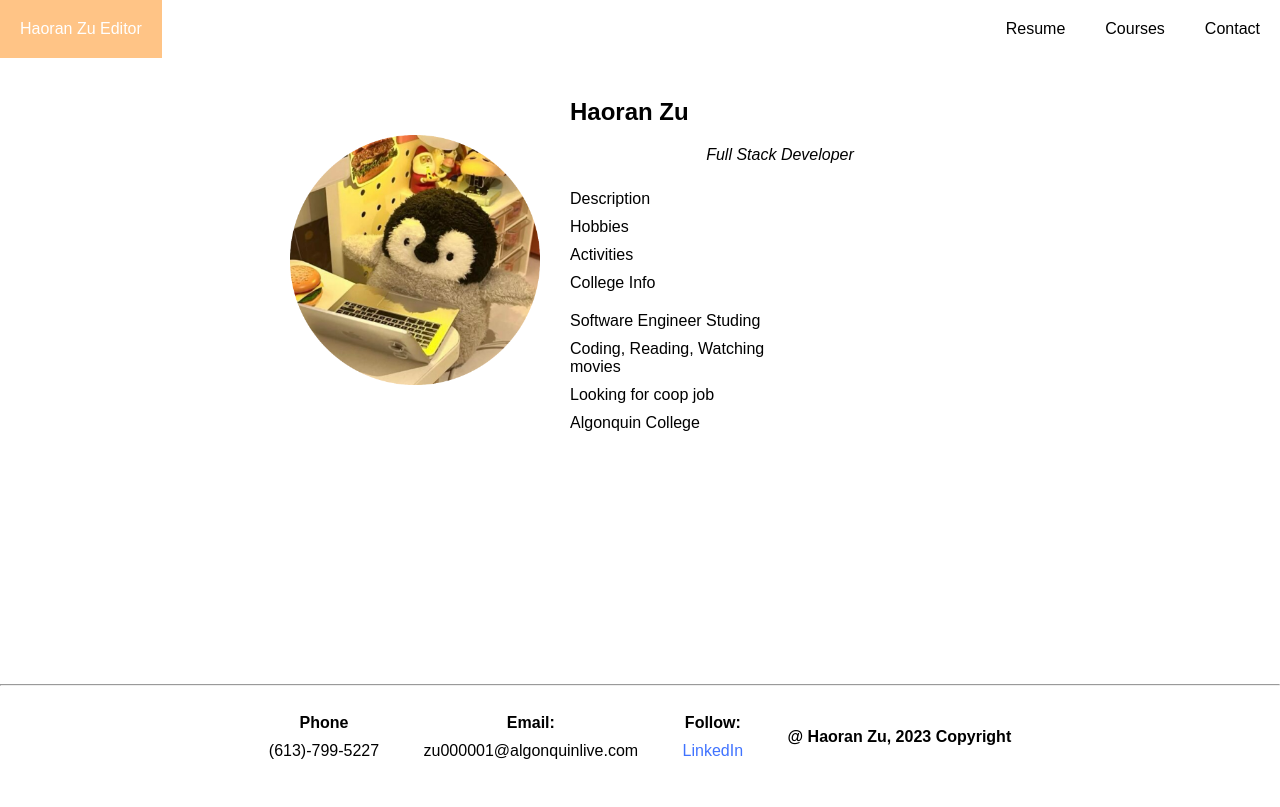
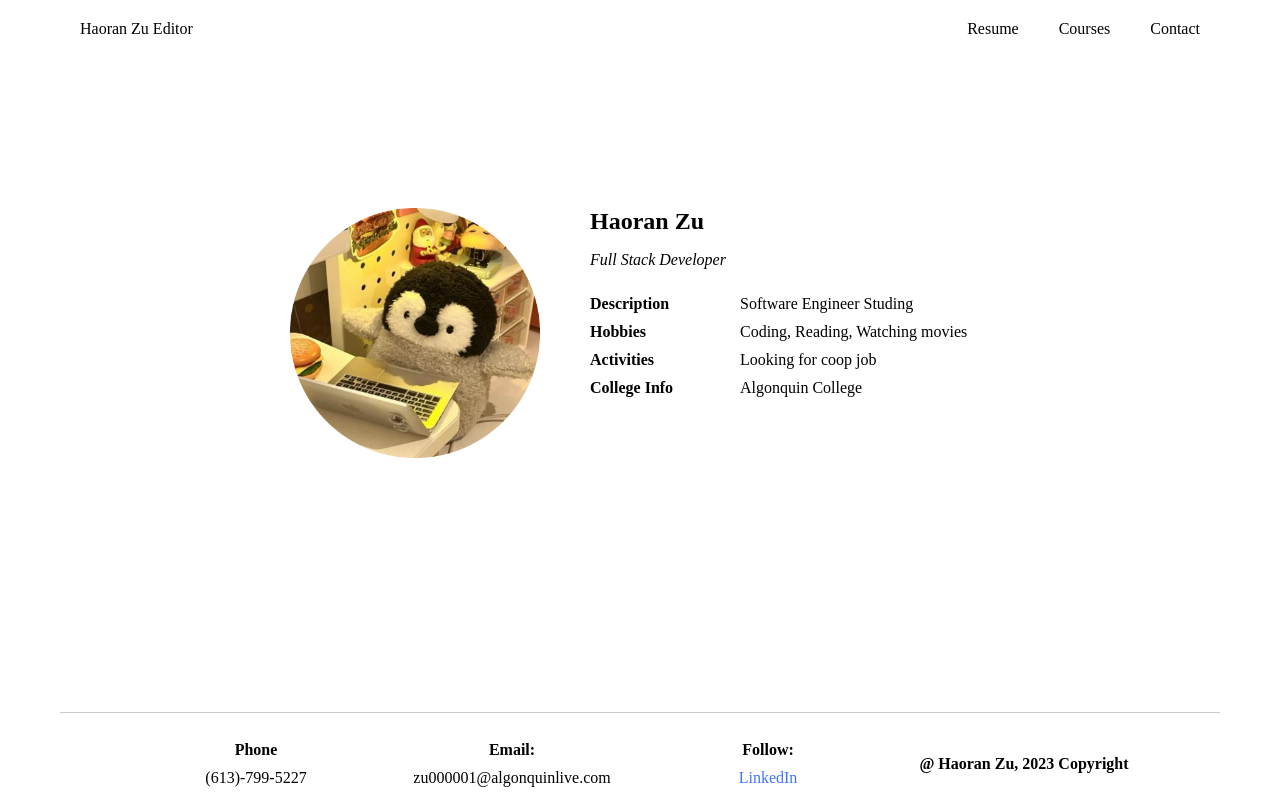
Before and after one commit to Rachel19940227/Rachel19940227_resume, a plain HTML site: page index.html in a window 1280 px wide. Drawn offline with Linux system fonts and the light colour scheme.

Commit message:
Update styles.css

```diff
--- a/styles.css
+++ b/styles.css
@@ -1,10 +1,12 @@
+
 /* Set general styles for the entire page */
 html, body {
     height: 100%;
-    margin: 0;
-    padding: 0;
-    font-family: Arial, sans-serif;
-}
+    margin-left: 30px;
+    margin-right: 30px;
+    margin-top: 0;
+    margin-bottom: 0;
+  }
 
 /* Navigation styles */
 ul {
@@ -19,15 +21,14 @@ ul {
     float: left;
 }
 
-#Resume, #Courses, #Contact {
+#Resume, #Courses,#Contact {
     float: right;
 }
-
-nav a {
+nav a{
     display: block;
     color: rgb(0, 0, 0);
     text-align: center;
-    padding: 20px;
+    padding: 20px 20px;
     text-decoration: none;
 }
 
@@ -40,69 +41,93 @@ nav a:hover {
 #page-container {
     position: relative;
     min-height: 100vh;
-    display: flex;
-    flex-direction: column;
 }
 
 #content-wrap {
-    flex: 1;
     padding-bottom: 5rem;
 }
 
 /* Footer styles */
 .footer {
+    position:absolute;
+    bottom: 0;
     width: 100%;
+    height: 12%;            /* Footer height */
     text-align: center;
     background-color: white;
-    padding: 20px 0;
+}
+.footer-div{
+    width: 20%;
+    display: inline-block;
+    text-align: center;
+    margin:10px;
+    vertical-align: middle;
+    background-color: white;
+}
+.footer-div li{
+    margin:10px;
+}
+.footer-div a{
+    text-align: center;
+    text-decoration: none;
+}
+/* this is some normal css style */
+h1{
+    text-align: center;
+    font-size:40px;
 }
 
-.footer-div {
-    display: inline-block;
-    margin: 10px;
-    vertical-align: middle;
+hr{
+    background-color: rgb(202, 202, 202);
+    height: 1px;
+    border: none;
 }
-
-.footer-div li {
-    margin: 10px;
+h2{
+    font-size: 24px;
+    margin: auto;
 }
-
-.footer-div a {
-    text-decoration: none;
-    color: black;
+h3{
+    font-size: 18px;
+    margin-top: 10px;
 }
 
 /* Index div styles */
-.index-main {
-    margin: auto;
-    max-width: 700px;
-    padding: 20px;
-    display: flex;
-    justify-content: space-between;
-    align-items: center;
+.index-main{
+    margin-left: auto;
+    margin-right: auto;
+    margin-top: 150px;
+    margin-bottom: auto;
+    width: 700px;
+}
+.li-margin{
+    margin-top: 10px;
+    margin-bottom: 10px;
 }
 
-.left {
+.left{
+    float: left;
     width: 250px;
     height: 250px;
 }
 
-.right {
-    flex: 1;
-    margin-left: 30px;
+.right{
+    margin-left: 300px;
+    height: 250px;
+}
+.right-left{
+    float: left;
+    width: 100px;
+    height: 250px;
+    font-weight:bold;
+}
+.right-right{
+    margin-left: 150px;
+    height: 250px;
 }
 
-.right-left,
-.right-right {
-    width: 50%;
+#index-p{
+    text-align: left;
 }
-
-.li-margin {
-    margin: 10px 0;
-}
-
-/* Additional styles for other sections as needed */
-
 /* Courses div styles */
 .courseTable{
     max-width: 1000px;
```
